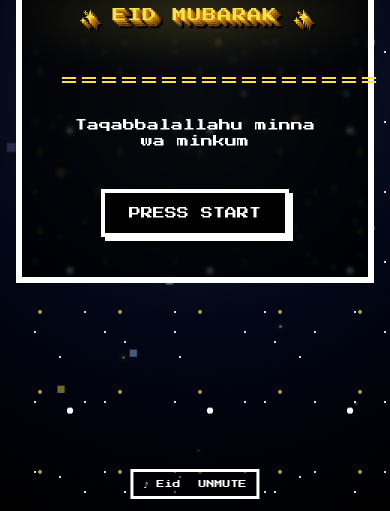
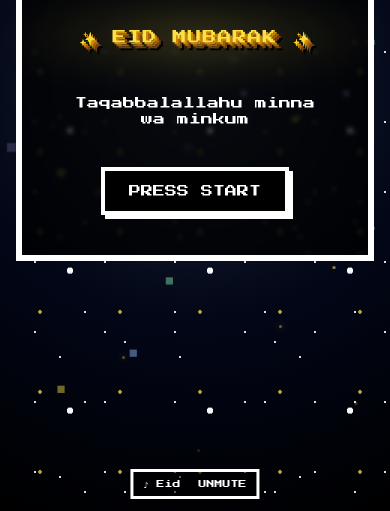
Before and after one commit to YOLO-GIT/Raya-2026, a website: page index.html in a window 390 px wide. Shown: the part 333-844 px from the top of the page. Drawn offline with Linux system fonts and the light colour scheme.

Commit message:
Update pixel-divider visibility for responsive design; adjust CSS media queries

```diff
--- a/index.html
+++ b/index.html
@@ -76,7 +76,7 @@
             ✨ EID MUBARAK ✨
         </h1>
 
-        <div class="pixel-divider">
+        <div class="pixel-divider hidden sm:block md:block lg:block xl:block 2xl:block">
             ================
         </div>
 
```
Also changed, not shown: src/output.css.
